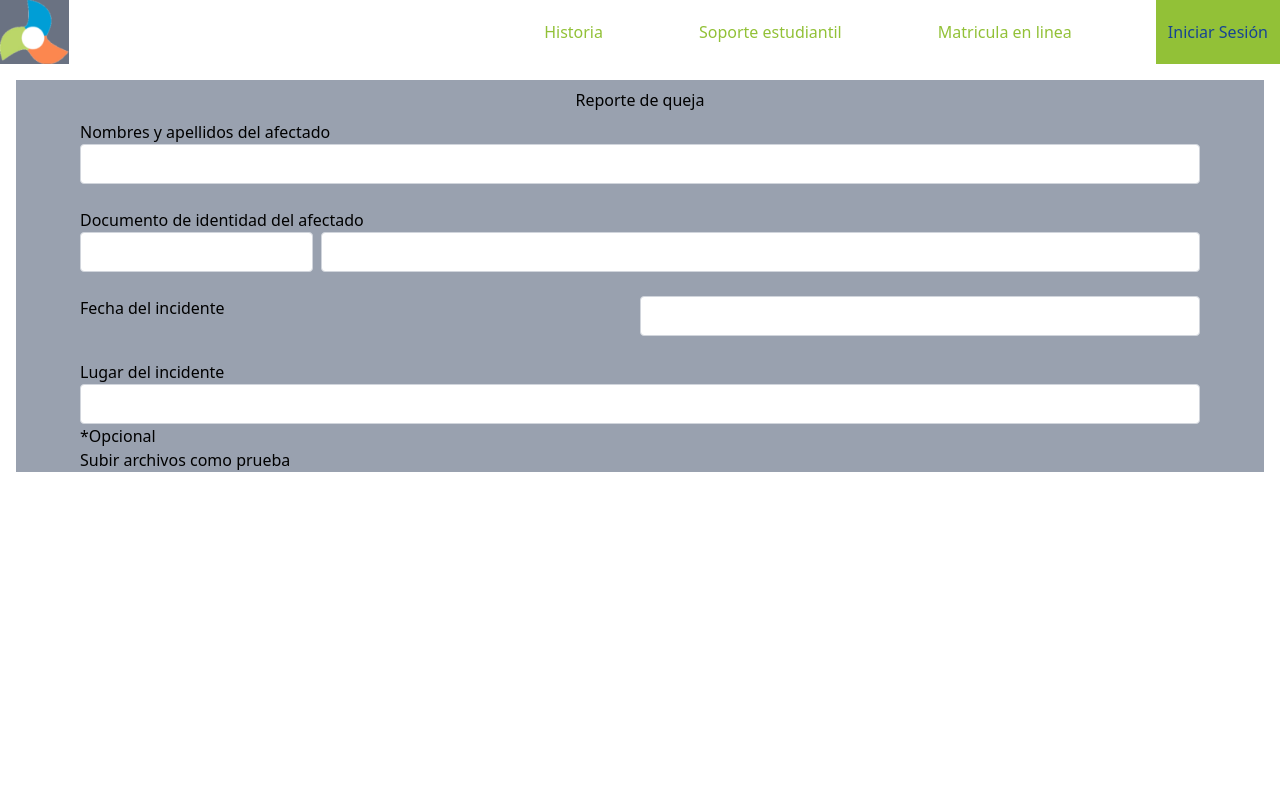
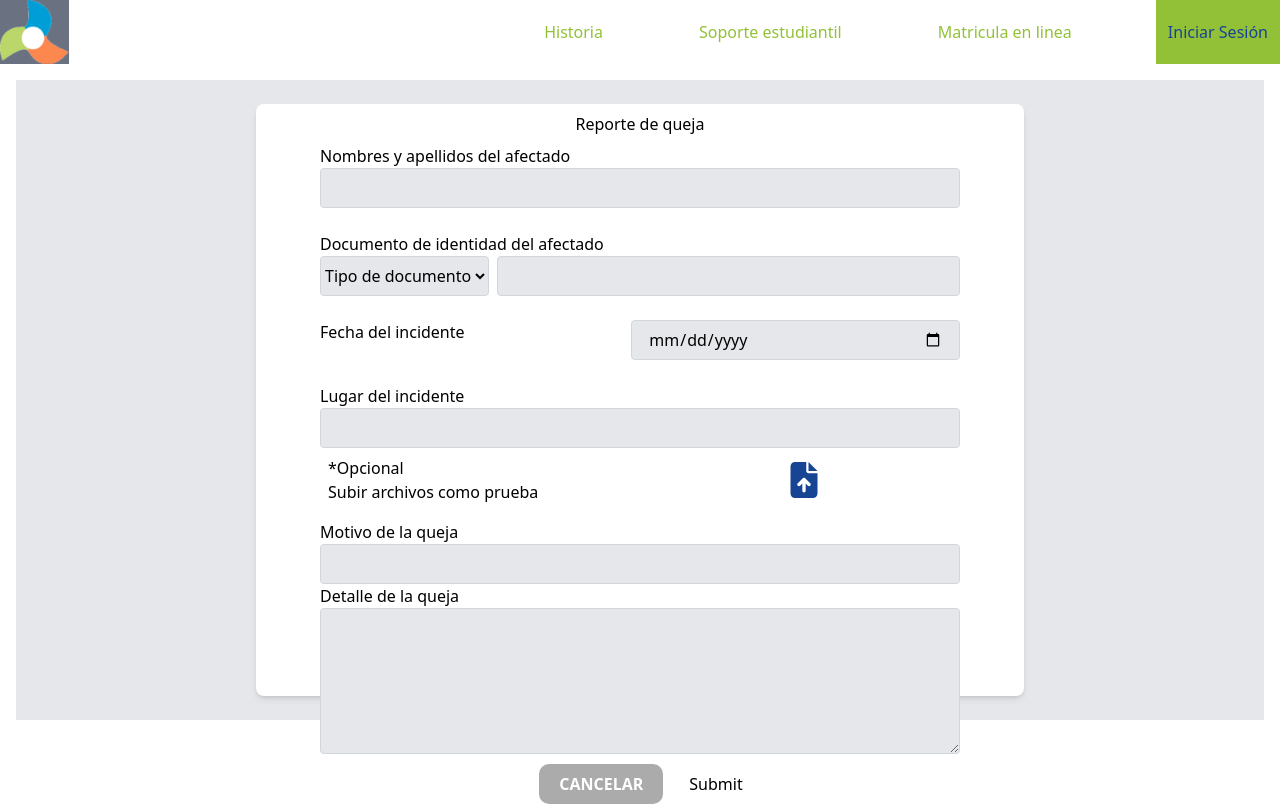
Before and after one commit to Analisis-y-diseno-de-sistemas-2/proyecto_ads2, a React (Vite) app: page /soporte/queja in a window 1280 px wide. Built offline with nearby package versions, Linux system fonts and the light colour scheme.

Commit message:
Refactor CrearReporteQueja component for improved form handling and UI; remove unused button from BotonesSporte; update CSS variable formatting; add SoporteContext for state management

```diff
--- a/src/components/BotonesSporte.jsx
+++ b/src/components/BotonesSporte.jsx
@@ -19,10 +19,6 @@ const BotonesSporte = () => {
           <FaCircleQuestion className="w-8 h-10 text-a1" />
           <span>Resolver una duda</span>
         </button>
-        <button className="cursor-pointer flex items-center max-w-60 gap-4 px-8 py-4  bg-gray-100 text-black shadow-[0_8px_10px_rgba(0,0,0,0.8)] transform transition-transform duration-300 hover:scale-110 ">
-          <RiFileList3Fill className="w-8 h-10 text-a1" />
-          <span>Ver estado de reporte</span>
-        </button>
       </div>
     </div>
   );
--- /dev/null
+++ b/src/context/SoporteContext.jsx
@@ -0,0 +1,3 @@
+import { createContext } from "react";
+
+export const SoporteContext = createContext(null);
--- a/src/index.css
+++ b/src/index.css
@@ -1,7 +1,7 @@
 @import "tailwindcss";
 
 @theme{
-    --color-a1: #92C137;
+    --color-a1:#92C137;
     --color-a2:#174493;
     --color-a3:#E61A51;
 }
--- a/src/pages/soporte/CrearReporteQueja.jsx
+++ b/src/pages/soporte/CrearReporteQueja.jsx
@@ -1,57 +1,132 @@
 import React from "react";
+import { useForm } from "react-hook-form";
+import { FaFileArrowUp } from "react-icons/fa6";
 
 const CrearReporteQueja = () => {
+  const { register, handleSubmit } = useForm();
+  const onSubmit = (data) => console.log(data);
   return (
-    <div className="flex flex-col w-full items-center bg-gray-400">
+    <div className="flex  justify-center h-[calc(100vh-10rem)] bg-gray-200">
+      <div className="flex flex-col w-full max-w-3xl items-center bg-white rounded-lg shadow-md m-6">
         <h2 className="font-medium pt-2">Reporte de queja</h2>
-      <form action="" className=" flex flex-col  w-full  px-16 pt-2">
+        <form
+          onSubmit={handleSubmit(onSubmit)}
+          className=" flex flex-col  w-full  px-16 pt-2"
+        >
           <div className="flex flex-col">
             <label htmlFor="nombre">Nombres y apellidos del afectado</label>
             <input
+              {...register("nombre")}
               type="text"
               name="nombre"
-            className="border border-gray-300 rounded bg-white w-full h-10"
+              className="border border-gray-300 rounded bg-gray-200 w-full h-10"
             />
           </div>
           <div className="flex flex-col mt-6">
-          <label htmlFor="documento">Documento de identidad del afectado</label>
+            <label htmlFor="documento">
+              Documento de identidad del afectado
+            </label>
             <div className="flex gap-2">
+              <select
+                {...register("tipo_documento")}
+                name="tipo_documento"
+                id="tipo_documento"
+                className="border border-gray-300 rounded bg-gray-200  h-10"
+              >
+                <option value="">Tipo de documento</option>
+                <option value="DNI">DNI</option>
+                <option value="CE">CE</option>
+                <option value="Pasaporte">Pasaporte</option>
+              </select>
               <input
-              type="text"
-              className="border border-gray-300 rounded bg-white"
-            />
-            <input
+                {...register("documento")}
                 type="text"
                 name="documento"
-              className="border border-gray-300 rounded bg-white w-full h-10"
+                className="border border-gray-300 rounded bg-gray-200 w-full h-10"
               />
             </div>
           </div>
           <div className="flex flex-row mt-6">
             <label className="w-full ">Fecha del incidente</label>
             <input
-            type="text"
-            className="border  border-gray-300 rounded bg-white w-full h-10"
+              {...register("fecha_incidente")}
+              type="date"
+              className="border p-4 border-gray-300 rounded bg-gray-200 w-full h-10"
             />
           </div>
           <div className="flex flex-col mt-6">
             <label>Lugar del incidente</label>
             <input
+              {...register("lugar")}
               type="text"
-            name="incidente"
-            className="border border-gray-300 rounded bg-white w-full h-10"
+              className="border border-gray-300 rounded bg-gray-200 w-full h-10"
             />
           </div>
-        <div>
-          <div>
+          <div className="flex flex-row">
+            <div className="flex flex-1 flex-col  p-2">
               <p>*Opcional</p>
               <p>Subir archivos como prueba</p>
             </div>
-          <div>
 
+            <div className="flex flex-1 items-center justify-center ">
+              <label
+                htmlFor="archivo"
+                className="cursor-pointer inline-flex items-center gap-2"
+              >
+                <FaFileArrowUp size={36} color="#174593" />
+              </label>
+              <input
+                {...register("archivo")}
+                className="hidden"
+                type="file"
+                id="archivo"
+              />
             </div>
           </div>
+          <div className="flex flex-col mt-2">
+            <label>Motivo de la queja</label>
+            <input
+              {...register("queja")}
+              type="text"
+              name="queja"
+              className="border border-gray-300 rounded bg-gray-200 w-full h-10"
+            />
+          </div>
+          <div className="flex flex-col ">
+            <label>Detalle de la queja</label>
+            <textarea
+              {...register("detalle")}
+              rows="6"
+              cols="50"
+              maxLength="500"
+              type="text"
+              name="detalle"
+              className="border border-gray-300 rounded bg-gray-200 w-full "
+            />
+          </div>
+          <div className="flex justify-center gap-6 pt-2">
+            <a href="">
+              <button
+                className="bg-[#ABABAB] text-white uppercase w-32 py-2 px-4
+          rounded-xl font-semibold cursor-pointer border-2
+           hover:bg-slate-700 hover:text-white transition duration-200
+        ease-in-out"
+              >
+                Cancelar
+              </button>
+            </a>
+            {/* <a href="">
+              <button
+                className="bg-[#92C137] text-white border-2 uppercase w-32 py-2 px-4 rounded-xl font-semibold cursor-pointer  hover:bg-slate-700 hover:text-white
+        transition duration-200 ease-in-out"
+              >
+                Enviar
+              </button>
+            </a> */}
+            <input type="submit" />
+          </div>
         </form>
+      </div>
     </div>
   );
 };
```
Lines whose indentation alone changed are shown as unchanged.
